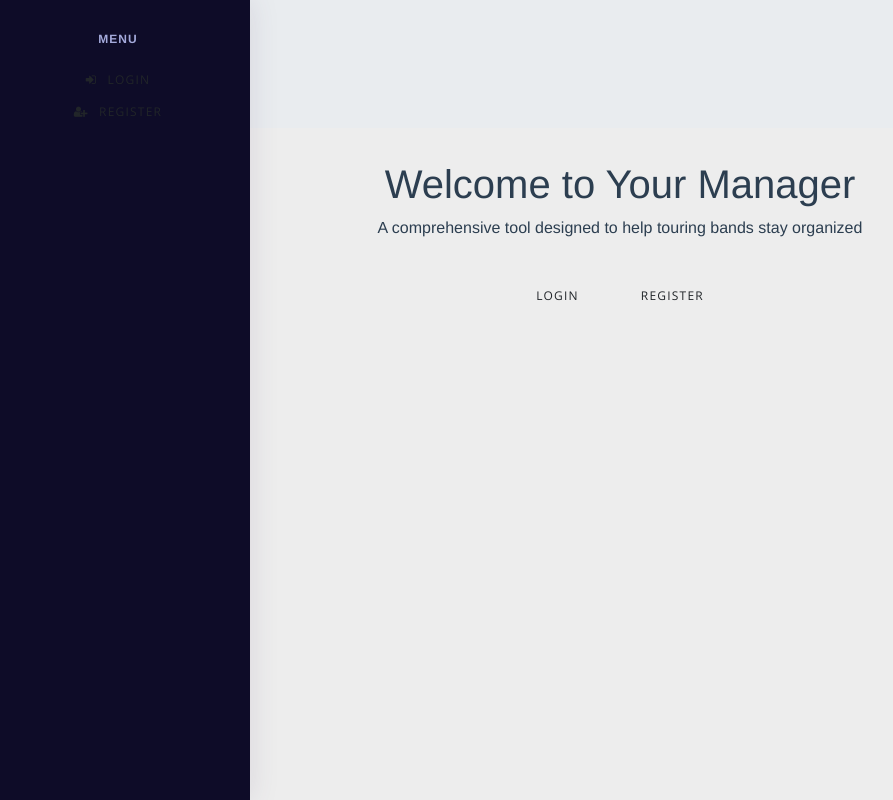
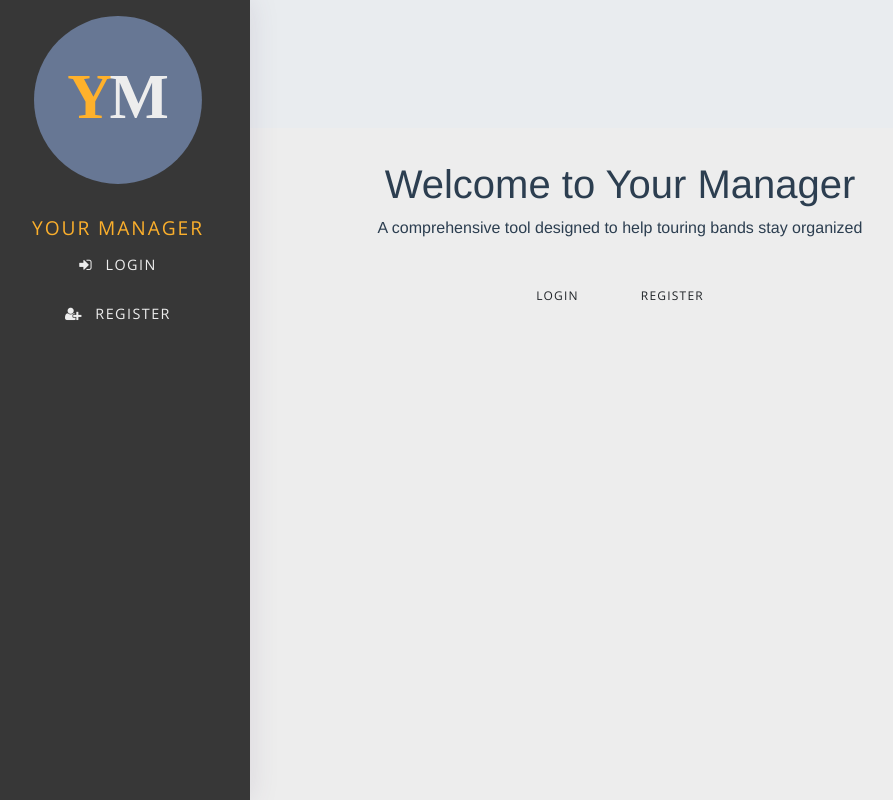
Before and after one commit to CWRU-KHAN/your-manager, a Vue app: page / in a window 1280 px wide. Shown: the whole page, without its empty margins (14-907 px from the left). Built offline with nearby package versions, Linux system fonts and the light colour scheme.

Commit message:
sidebar-overhaul

```diff
--- a/src/components/Navbar.vue
+++ b/src/components/Navbar.vue
@@ -1,53 +1,56 @@
 <template>
-<div class="container navContainer">
-    <div class="nav-left-sidebar sidebar-dark nav-fix-left">
-    <div class="menu-list">
-        <nav class="navbar navbar-expand-lg navbar-light">
+<div class="navContainer">
+    <div class="nav-left-sidebar">
+            <img class="nav-ym-icon" src="@/assets/svg/ym-icon.svg">
+        <nav class="navbar navbar-expand-lg">
             <a class="d-xl-none d-lg-none" href="#">Dashboard</a>
             <button class="navbar-toggler" type="button" data-toggle="collapse" data-target="#navbarNav" aria-controls="navbarNav" aria-expanded="false" aria-label="Toggle navigation">
                 <span class="navbar-toggler-icon"></span>
             </button>
             <div class="collapse navbar-collapse" id="navbarNav">
                 <ul class="navbar-nav flex-column">
-                    <li class="nav-divider">
-                        Menu
+                    <li class="nav-heading" v-if="!loggedIn">
+                        Your Manager
+                    </li>
+                    <li class="nav-heading" v-if="loggedIn">
+                        {{ this.$store.state.userCredentials.username }}
                     </li>
                     <li class="nav-item">
-                        <router-link class="btn btn-login" v-if="!loggedIn" to="/login">
+                        <router-link class="nav-item-text" v-if="!loggedIn" to="/login">
                         <i class="fa fa-sign-in btn-icon" aria-hidden="true"></i>
                         Login
                         </router-link>
                     </li>
                     <li class="nav-item">
-                        <router-link class="btn btn-register" v-if="!loggedIn" to="/signup">
+                        <router-link class="" v-if="!loggedIn" to="/signup">
                         <i class="fa fa-user-plus btn-icon" aria-hidden="true"></i>
                         Register
                         </router-link>
                     </li>
 
                     <li class="nav-item">
-                        <router-link class="btn btn-dashboard" v-if="loggedIn" to="/dashboard">
+                        <router-link class="" v-if="loggedIn" to="/dashboard">
                             <i class="fa fa-home btn-icon" aria-hidden="true"></i>
                             Dashboard
                         </router-link>
                     </li>
 
                     <li class="nav-item">
-                        <router-link class="btn btn-event-create" v-if="loggedIn" to="/event/create" alt>
+                        <router-link class="" v-if="loggedIn" to="/event/create" alt>
                         <i class="fa fa-plus btn-icon" aria-hidden="true"></i>
                             Event
                         </router-link>
                     </li>
 
                     <li class="nav-item">
-                        <router-link class="btn btn-note-create" v-if="loggedIn" to="/note/create" alt>
+                        <router-link class="" v-if="loggedIn" to="/note/create" alt>
                         <i class="fa fa-plus btn-icon" aria-hidden="true"></i>
                             Note
                         </router-link>
                     </li>
 
                     <li class="nav-item">
-                        <button class="btn btn-logout" v-if="loggedIn" type="button" @click="logout">
+                        <button class="button button-red" v-if="loggedIn" type="button" @click="logout">
                         <i class="fa fa-sign-out btn-icon" aria-hidden="true"></i>
                         Logout
                         </button>
@@ -56,7 +59,6 @@
             </div>
         </nav>
     </div>
-</div>
 </div>
 </template>
 
@@ -82,22 +84,37 @@ export default {
 
 <style scoped>
 
-.nav-fix-left {
-    float: left;
-    width: 20%;
-    overflow-x: hidden
+.nav-item {
+    font-family: 'Open Sans', 'sans serif';
+    font-size: .9em;
+    line-height: 2em;
+    letter-spacing: .1em;
+    text-transform: uppercase;
+    text-decoration: none;
+    padding: .2em;
+    margin: .5em 0em .5em 0em
 }
 
-  .navigation-horizontal {
+a {
+    color: #ededed
+}
 
-    width: 100%;
-    height: 100%;
+.nav-ym-icon {
+    padding: 1em;
+    height: 200px;
+    width: 200px
+}
 
-    overflow: auto;
-   /* background-color: #fff;
-    -webkit-box-shadow: 0px 0px 28px 0px rgba(82, 63, 105, 0.13);
-    box-shadow: 0px 0px 28px 0px rgba(82, 63, 105, 0.13);
-    -webkit-transition: all 0.3s ease;*/
+.nav-heading {
+    font-family: 'Open Sans', 'sans serif';
+    font-size: 1.2em;
+    font-weight: 400;
+    line-height: 1em;
+    letter-spacing: .1em;
+    text-transform: uppercase;
+    text-decoration: none;
+    padding: .2em;
+    color: #fbaf2c
 }
 
 .navContainer {
@@ -108,124 +125,72 @@ export default {
     left: 0;
 }
 
-.container {
-    padding-left: 0px;
-    width: 264px;
-}
-
-.navigation-horizontal .nav-link[data-toggle="collapse"] {
-    position: relative;
-    display: flex;
-    align-items: center;
-}
-
-.navigation-horizontal .nav-link[data-toggle="collapse"]::after {
-    display: inline-block;
-    width: 0;
-    height: 0;
-    position: absolute;
-    right: 8px;
-    vertical-align: 0.255em;
-    content: "";
-    border-top: 0.3em solid;
-    border-right: 0.3em solid transparent;
-    border-bottom: 0;
-    border-left: 0.3em solid transparent;
-}
-
-.navigation-horizontal .nav-link[data-toggle="collapse"][aria-expanded="false"]:after {
-    transform: rotate(-90deg);
-}
-
-.navigation-horizontal .nav-link[data-toggle="collapse"]:after {
-    transition: transform .35s ease, opacity .35s ease;
-    opacity: .5;
-}
-
-.navigation-horizontal .navbar-nav {
-    width: 100%;
-}
-
-.navigation-horizontal .navbar {
-    position: relative;
-    padding: 0px;
-}
-
-.navigation-horizontal .navbar-nav .nav-link {
-   font-size: 13px;
-    padding: 9px 30px 9px 20px;
-    margin-bottom: 2px;
-    color: #71789e;
-    transition: 0.3s;
-    margin: 6px 1px;
-}
-
-.navigation-horizontal .nav-link i {
-    font-size: 14px;
-    margin-right: 9px;
-    text-align: center;
-    vertical-align: middle;
-    line-height: 16px;
-}
-
-.nav-divider {
-    padding: 10px 14px;
-    line-height: 30px;
-    font-weight: 600;
-    text-transform: uppercase;
-    font-size: 12px;
-}
-
-.navigation-horizontal .submenu {
-       background-color: #e2e2eb;
-}
-
-.navigation-horizontal .submenu .nav .nav-item .nav-link {
-    font-size: 12px;
-    padding: 0px 12px;
-    transition: 0.3s;
-    line-height: 1;
-}
-
-.navigation-horizontal .navbar-nav .nav-link:focus,
-.navigation-horizontal .navbar-nav .nav-link.active {
-    background-color: #e2e2eb;
-    color: #3d405c;
-    border-radius: 2px;
-}
-
-.navigation-horizontal .navbar-nav .nav-link:focus,
-.navigation-horizontal .navbar-nav .nav-link:hover {
-    background-color: #e2e2eb;
-    color: #3d405c;
-    border-radius: 2px;
-}
-
-.navigation-horizontal .submenu .nav .nav-item .nav-link:hover {
-    color: #3d405c;
-    border-radius: 2px;
-    background-color: transparent;
-}
-
 .nav-left-sidebar {
     position: fixed;
     width: 264px;
     height: 100%;
     top: 0px;
     overflow: auto;
-    background-color: #fff;
-    -webkit-box-shadow: 0px 0px 28px 0px rgba(82, 63, 105, 0.13);
+    background-color: #373737;
     box-shadow: 0px 0px 28px 0px rgba(82, 63, 105, 0.13);
-    -webkit-transition: all 0.3s ease;
 }
 
-.nav-left-sidebar .nav-link[data-toggle="collapse"] {
+.navbar-nav {
+    width: 100%;
+}
+
+.navbar {
+    position: relative;
+    padding: 14px;
+}
+
+.button {
+    font-family: 'Open Sans';
+    font-size: .75em;
+    text-transform: uppercase;
+    letter-spacing: .1em;
+    padding: .5em 2em .5em 2em;
+    margin: 0em .5em 0em .5em
+}
+
+.button-icon {
+    margin-right: .5em
+}
+
+.button-red {
+    background-color: #d9534f;
+    border: solid 2px transparent;
+    color: #ededed;
+    margin-top: 1em
+  }
+
+.button-red:hover {
+    background-color: transparent;
+    border: solid 2px #d9534f;
+    color: #d9534f
+}
+
+/* .container {
+    padding-left: 0px;
+    width: 264px;
+} */
+
+/* .navbar-toggler {
+    padding: .25rem 0.5rem;
+    font-size: 1.25rem;
+    line-height: 1;
+    background-color: #ffffff;
+    border: 1px solid transparent;
+    border-radius: .25rem;
+}
+
+.nav-link[data-toggle="collapse"] {
     position: relative;
     display: flex;
     align-items: center;
 }
 
-.nav-left-sidebar .nav-link[data-toggle="collapse"]::after {
+.nav-link[data-toggle="collapse"]::after {
     display: inline-block;
     width: 0;
     height: 0;
@@ -239,238 +204,13 @@ export default {
     border-left: 0.3em solid transparent;
 }
 
-.nav-left-sidebar .nav-link[data-toggle="collapse"][aria-expanded="false"]:after {
+.nav-link[data-toggle="collapse"][aria-expanded="false"]:after {
     transform: rotate(-90deg);
 }
 
-.nav-left-sidebar .nav-link[data-toggle="collapse"]:after {
+.nav-link[data-toggle="collapse"]:after {
     transition: transform .35s ease, opacity .35s ease;
     opacity: .5;
-}
-
-.nav-left-sidebar .navbar-nav {
-    width: 100%;
-}
-
-.nav-left-sidebar .navbar {
-    position: relative;
-    padding: 14px;
-}
-
-.nav-left-sidebar .navbar-nav .nav-item {}
-
-.nav-left-sidebar .navbar-nav .nav-link {
-    font-size: 14px;
-    padding: 12px;
-    /* margin-bottom: 2px; */
-    color: #71789e;
-    transition: 0.3s;
-}
-
-.nav-left-sidebar .nav-link i {
-    font-size: 14px;
-    margin-right: 9px;
-    text-align: center;
-    vertical-align: middle;
-    line-height: 16px;
-}
-
-.nav-divider {
-    padding: 10px 14px;
-    line-height: 30px;
-    font-weight: 600;
-    text-transform: uppercase;
-    font-size: 12px;
-}
-
-.nav-left-sidebar .submenu {
-    padding-left: 12px;
-    padding-right: 12px;
-    /* margin-top: 5px; */
-    background: #24274a;
-}
-
-.nav-left-sidebar .submenu .nav .nav-item .nav-link {
-    font-size: 14px;
-    padding: 6px 12px;
-    transition: 0.3s;
-}
-
-.nav-left-sidebar .navbar-nav .nav-link:focus,
-.nav-left-sidebar .navbar-nav .nav-link.active {
-    background-color: #e2e2eb;
-    color: #3d405c;
-    border-radius: 2px;
-}
-
-.nav-left-sidebar .navbar-nav .nav-link:focus,
-.nav-left-sidebar .navbar-nav .nav-link:hover {
-    background-color: #e2e2eb;
-    color: #3d405c;
-    border-radius: 2px;
-}
-
-.nav-left-sidebar .submenu .nav .nav-item .nav-link:hover {
-    color: #3d405c;
-    border-radius: 2px;
-    background-color: transparent;
-}
-
-.nav-left-sidebar .navbar-toggler {
-    background-color: #fff;
-}
-.navbar-toggler {
-    padding: .25rem 0.5rem;
-    font-size: 1.25rem;
-    line-height: 1;
-    background-color: transparent;
-    border: 1px solid transparent;
-    border-radius: .25rem;
-}
-
-.sidebar-primary {
-    background-color: #414da7;
-}
-
-.sidebar-primary .nav-divider {
-    color: #ddddff;
-}
-
-.sidebar-primary.nav-left-sidebar .nav-link i {
-    color: #8991d4;
-}
-
-
-.sidebar-primary.nav-left-sidebar .navbar-nav .nav-link {
-    color: #8991d4;
-}
-
-.sidebar-primary.nav-left-sidebar .navbar-nav .nav-link:focus,
-.sidebar-primary.nav-left-sidebar .navbar-nav .nav-link:hover {
-    color: #fff;
-    background-color: #5761c2;
-    border-radius: 2px;
-}
-
-.sidebar-primary.nav-left-sidebar .navbar-nav .nav-link:focus,
-.sidebar-primary.nav-left-sidebar .navbar-nav .nav-link.active {
-    background-color: #5761c2;
-    color: #fff;
-    border-radius: 2px;
-}
-
-.sidebar-primary.nav-left-sidebar .submenu .nav .nav-item .nav-link:hover {
-    color: #fff;
-    border-radius: 2px;
-    background-color: transparent;
-}
-
-.sidebar-dark {
-    background-color: #0e0c28;
-    -webkit-box-shadow: 0px 0px 28px 0px rgba(82, 63, 105, 0.13);
-    box-shadow: 0px 0px 28px 0px rgba(82, 63, 105, 0.13);
-    -webkit-transition: all 0.3s ease;
-}
-
-.sidebar-dark .nav-divider {
-    color: #a4aadb;
-    font-size: 12px;
-    letter-spacing: 1px;
-}
-
-.sidebar-dark.nav-left-sidebar .nav-link i {
-    color: #7a80b4;
-}
-.sidebar-dark.nav-left-sidebar .navbar-nav .nav-link {
-    color: #7a80b4;
-}
-
-.sidebar-dark.nav-left-sidebar .navbar-nav .nav-link:focus,
-.sidebar-dark.nav-left-sidebar .navbar-nav .nav-link:hover {
-    color: #fff;
-    background-color: #242849;
-    border-radius: 2px;
-}
-
-.sidebar-dark.nav-left-sidebar .navbar-nav .nav-link:focus,
-.sidebar-dark.nav-left-sidebar .navbar-nav .nav-link.active {
-    background-color: #242849;
-    color: #fff;
-    border-radius: 2px;
-}
-
-.sidebar-dark.nav-left-sidebar .submenu .nav .nav-item .nav-link:hover {
-    color: #fff;
-    border-radius: 2px;
-    background-color: #242849;
-}
-
-.sidebar-dark.nav-left-sidebar .navbar-nav .nav-item .badge{
-    position: absolute;
-    right: 40px;
-    display: none;
-}
-
-.sidebar-nav-fixed {
-    position: sticky;
-    top: 5rem;
-}
-
-.sidebar-nav-fixed ul li a {
-    font-size: 14px;
-    color: #71728e;
-    display: block;
-    padding: 5px 15px;
-    background: transparent;
-    border-radius: 4px;
-    line-height: 1.8;
-}
-
-.sidebar-nav-fixed ul li a:hover {
-    color: #5969ff;
-}
-
-.sidebar-nav-fixed ul li a.active {
-    display: block;
-    color: #5969ff;
-    background: #e0e0fd;
-}
-
-.dropdown-menu {
-    background: #fff;
-    font-size: 14px;
-    color: #3d405c;
-    border: 1px solid #e6e6f2;
-}
-
-.dropdown-item {
-    display: block;
-    width: 100%;
-    padding: .25rem 1.5rem;
-    clear: both;
-    font-weight: 400;
-    color: #3d405c;
-    text-align: inherit;
-    white-space: nowrap;
-    background-color: transparent;
-    border: 0;
-}
-
-.dropdown-item:hover {
-    color: #5969ff;
-    background: #efeff6;
-}
-
-.dropdown-item.active,
-.dropdown-item:active {
-    color: #fff;
-    text-decoration: none;
-    background-color: #5969ff;
-}
-
-
-
-
-
+} */
 
 </style>
```
